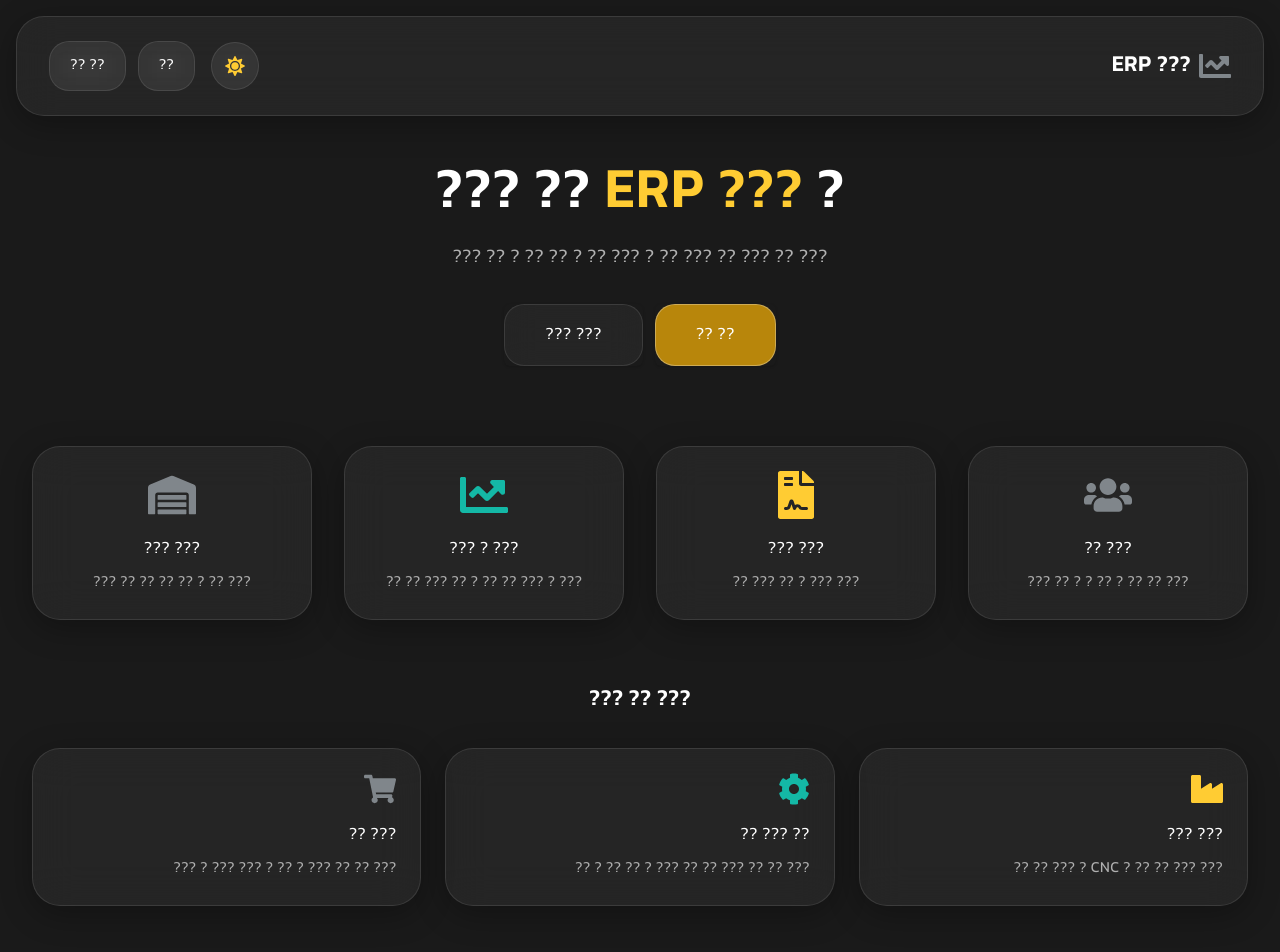
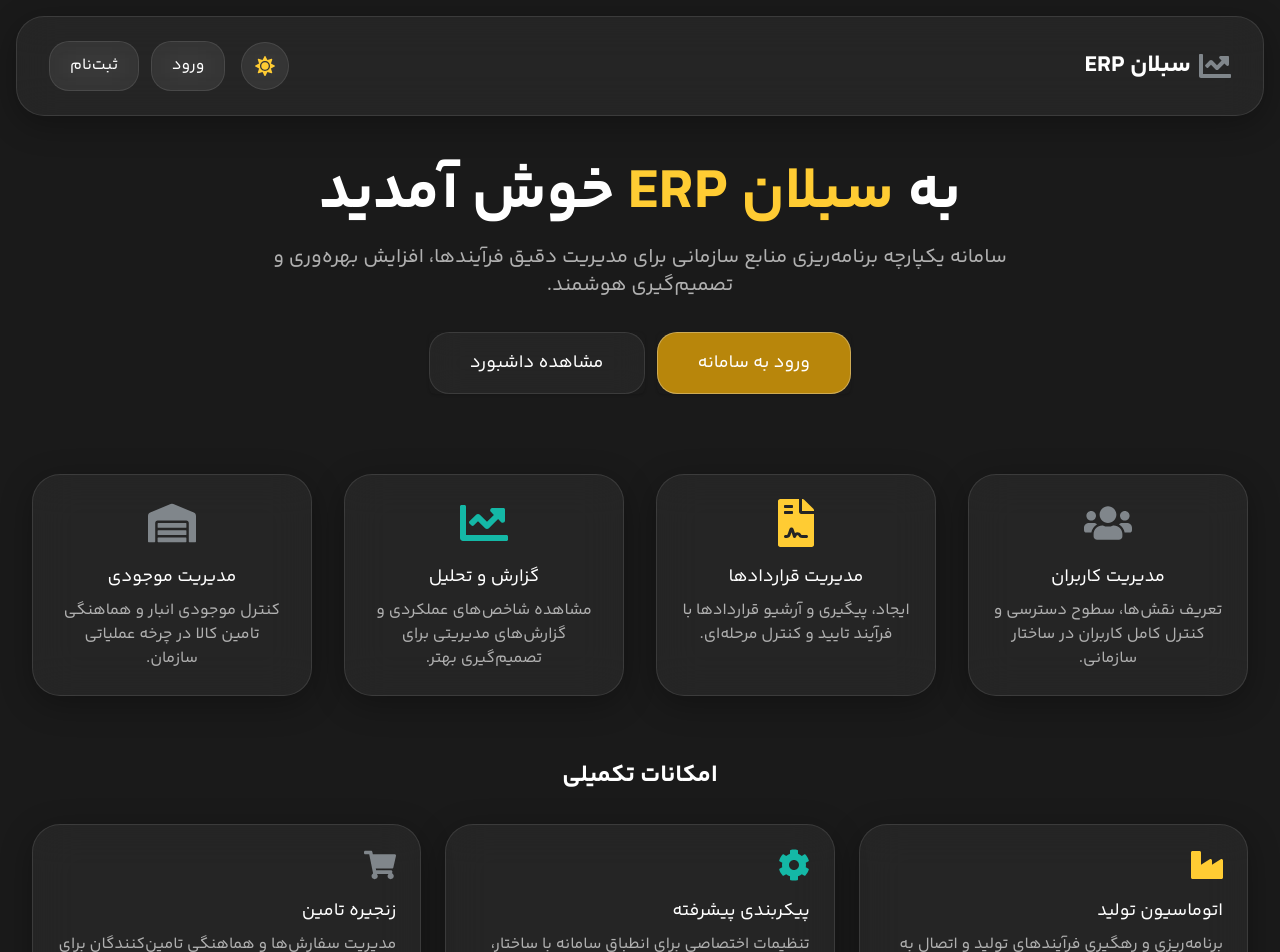
Before and after one commit to Mahaan-Amr/sabalanerp, a Next.js app in the folder frontend/: page / in a window 1280 px wide. Shown: the top 952 px of the page. Built offline with nearby package versions, Linux system fonts and the light colour scheme.

Commit message:
fix(frontend): restore Persian copy on landing page

```diff
--- a/frontend/src/app/page.tsx
+++ b/frontend/src/app/page.tsx
@@ -11,13 +11,13 @@
           <div className="flex justify-between items-center py-6">
             <div className="flex items-center">
               <FaChartLine className="h-8 w-8 text-silver-600" />
-              <h1 className="mr-2 text-2xl font-bold text-primary">??? ERP</h1>
+              <h1 className="mr-2 text-2xl font-bold text-primary">سبلان ERP</h1>
             </div>
             <div className="flex items-center space-x-4 space-x-reverse">
               <ThemeToggle />
               <nav className="flex space-x-3 space-x-reverse">
-                <Link href="/login" className="glass-liquid-btn inline-block whitespace-nowrap">??</Link>
-                <Link href="/register" className="glass-liquid-btn inline-block whitespace-nowrap">?? ??</Link>
+                <Link href="/login" className="glass-liquid-btn inline-block whitespace-nowrap">ورود</Link>
+                <Link href="/register" className="glass-liquid-btn inline-block whitespace-nowrap">ثبت‌نام</Link>
               </nav>
             </div>
           </div>
@@ -28,22 +28,22 @@
       <main className="max-w-7xl mx-auto px-4 sm:px-6 lg:px-8 py-12">
         <div className="text-center">
           <h2 className="text-4xl font-bold text-primary sm:text-5xl md:text-6xl">
-            ?{' '}
-            <span className="text-gold-500">??? ERP</span>
-            {' '}?? ???
+            به{' '}
+            <span className="text-gold-500">سبلان ERP</span>
+            {' '}خوش آمدید
           </h2>
           <p className="mt-3 max-w-md mx-auto text-base text-secondary sm:text-lg md:mt-5 md:text-xl md:max-w-3xl">
-            ??? ?? ??? ?? ??? ?? ? ??? ?? ? ?? ?? ? ?? ???
+            سامانه یکپارچه برنامه‌ریزی منابع سازمانی برای مدیریت دقیق فرآیندها، افزایش بهره‌وری و تصمیم‌گیری هوشمند.
           </p>
           <div className="mt-5 max-w-md mx-auto sm:flex sm:justify-center md:mt-8">
             <div className="rounded-md shadow">
               <Link href="/dashboard" className="glass-liquid-btn-primary inline-block w-full text-center px-8 py-3 text-base font-medium md:py-4 md:text-lg md:px-10">
-                ?? ??
+                ورود به سامانه
               </Link>
             </div>
             <div className="mt-3 rounded-md shadow sm:mt-0 sm:mr-3">
-              <Link href="/features" className="glass-liquid-btn inline-block w-full text-center px-8 py-3 text-base font-medium md:py-4 md:text-lg md:px-10">
-                ??? ???
+              <Link href="/dashboard" className="glass-liquid-btn inline-block w-full text-center px-8 py-3 text-base font-medium md:py-4 md:text-lg md:px-10">
+                مشاهده داشبورد
               </Link>
             </div>
           </div>
@@ -54,30 +54,30 @@
           <div className="grid grid-cols-1 gap-8 sm:grid-cols-2 lg:grid-cols-4">
             <div className="glass-liquid-card text-center p-6">
               <FaUsers className="mx-auto h-12 w-12 text-silver-600" />
-              <h3 className="mt-4 text-lg font-medium text-primary">??? ??</h3>
+              <h3 className="mt-4 text-lg font-medium text-primary">مدیریت کاربران</h3>
               <p className="mt-2 text-base text-secondary">
-                ??? ?? ?? ? ?? ? ? ?? ???
+                تعریف نقش‌ها، سطوح دسترسی و کنترل کامل کاربران در ساختار سازمانی.
               </p>
             </div>
             <div className="glass-liquid-card text-center p-6">
               <FaFileContract className="mx-auto h-12 w-12 text-gold-500" />
-              <h3 className="mt-4 text-lg font-medium text-primary">??? ???</h3>
+              <h3 className="mt-4 text-lg font-medium text-primary">مدیریت قراردادها</h3>
               <p className="mt-2 text-base text-secondary">
-                ??? ??? ? ?? ??? ??
+                ایجاد، پیگیری و آرشیو قراردادها با فرآیند تایید و کنترل مرحله‌ای.
               </p>
             </div>
             <div className="glass-liquid-card text-center p-6">
               <FaChartLine className="mx-auto h-12 w-12 text-teal-500" />
-              <h3 className="mt-4 text-lg font-medium text-primary">??? ? ???</h3>
+              <h3 className="mt-4 text-lg font-medium text-primary">گزارش و تحلیل</h3>
               <p className="mt-2 text-base text-secondary">
-                ??? ? ??? ?? ?? ? ?? ??? ?? ??
+                مشاهده شاخص‌های عملکردی و گزارش‌های مدیریتی برای تصمیم‌گیری بهتر.
               </p>
             </div>
             <div className="glass-liquid-card text-center p-6">
               <FaWarehouse className="mx-auto h-12 w-12 text-silver-600" />
-              <h3 className="mt-4 text-lg font-medium text-primary">??? ???</h3>
+              <h3 className="mt-4 text-lg font-medium text-primary">مدیریت موجودی</h3>
               <p className="mt-2 text-base text-secondary">
-                ??? ?? ? ?? ?? ?? ?? ???
+                کنترل موجودی انبار و هماهنگی تامین کالا در چرخه عملیاتی سازمان.
               </p>
             </div>
           </div>
@@ -85,27 +85,27 @@
 
         {/* Additional Features */}
         <div className="mt-16">
-          <h3 className="text-2xl font-bold text-center text-primary mb-8">??? ?? ???</h3>
+          <h3 className="text-2xl font-bold text-center text-primary mb-8">امکانات تکمیلی</h3>
           <div className="grid grid-cols-1 gap-6 sm:grid-cols-2 lg:grid-cols-3">
             <div className="glass-liquid-card p-6">
               <FaIndustry className="h-8 w-8 text-gold-500 mb-4" />
-              <h4 className="text-lg font-medium text-primary mb-2">??? ???</h4>
+              <h4 className="text-lg font-medium text-primary mb-2">اتوماسیون تولید</h4>
               <p className="text-secondary">
-                ??? ??? ?? ?? ? CNC ? ??? ?? ??
+                برنامه‌ریزی و رهگیری فرآیندهای تولید و اتصال به خطوط CNC در صورت نیاز.
               </p>
             </div>
             <div className="glass-liquid-card p-6">
               <FaCog className="h-8 w-8 text-teal-500 mb-4" />
-              <h4 className="text-lg font-medium text-primary mb-2">?? ??? ??</h4>
+              <h4 className="text-lg font-medium text-primary mb-2">پیکربندی پیشرفته</h4>
               <p className="text-secondary">
-                ??? ?? ?? ??? ?? ?? ??? ? ?? ?? ? ??
+                تنظیمات اختصاصی برای انطباق سامانه با ساختار، سیاست‌ها و نیازهای کسب‌وکار.
               </p>
             </div>
             <div className="glass-liquid-card p-6">
               <FaShoppingCart className="h-8 w-8 text-silver-600 mb-4" />
-              <h4 className="text-lg font-medium text-primary mb-2">??? ??</h4>
+              <h4 className="text-lg font-medium text-primary mb-2">زنجیره تامین</h4>
               <p className="text-secondary">
-                ??? ?? ?? ??? ? ?? ? ??? ??? ? ???
+                مدیریت سفارش‌ها و هماهنگی تامین‌کنندگان برای پایداری جریان عملیات.
               </p>
             </div>
           </div>
@@ -117,7 +117,7 @@
         <div className="max-w-7xl mx-auto py-12 px-4 sm:px-6 lg:px-8">
           <div className="text-center">
             <p className="text-base text-secondary">
-              &copy; ?? ??? ERP. ??? ?? ??? ??.
+              &copy; سبلان ERP. تمامی حقوق محفوظ است.
             </p>
           </div>
         </div>
```
